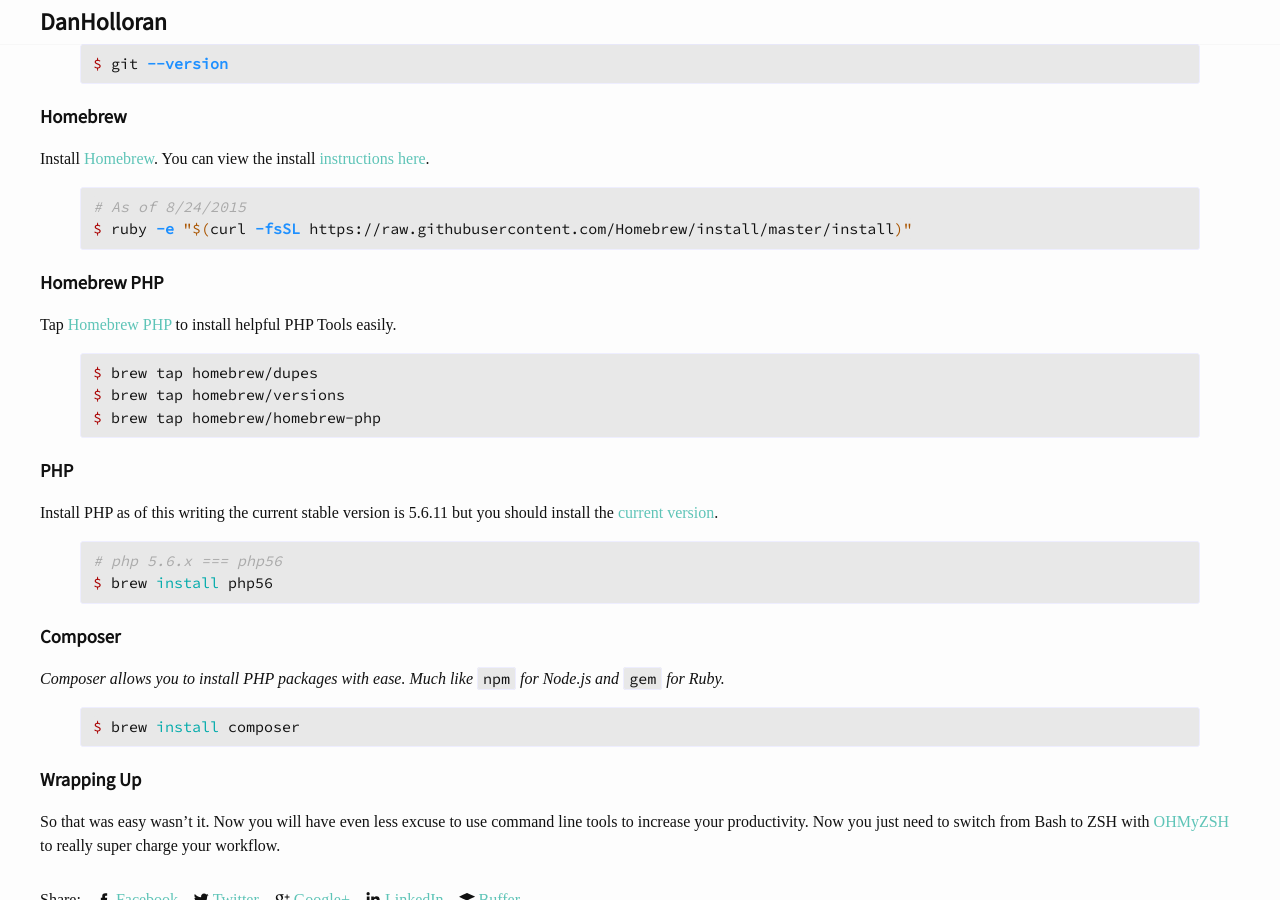
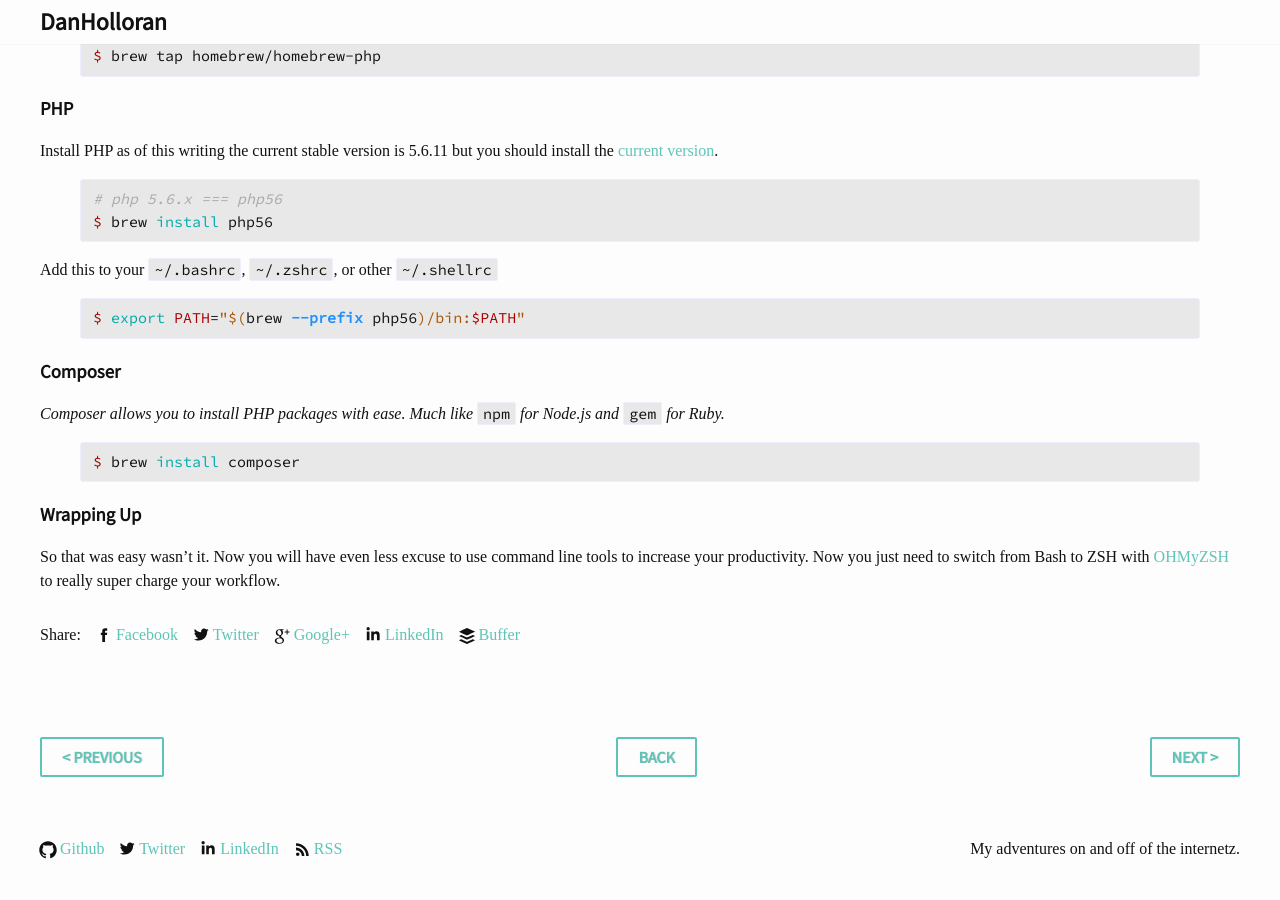
Before and after one commit to DHolloran/danholloran-com, a Jekyll site: the page built from _posts/2015/2015-08-26-base-environment-setup.markdown, in a window 1280 px wide and 900 px high, scrolled down 1533 px. Built offline with Jekyll 4.4.1, drawn with Linux system fonts in a browser that asks for light colours; some web fonts are replaced; comment, search, counter and statistics services are not loaded.

Commit message:
Adds php to $PATH example

```diff
--- a/_posts/2015/2015-08-26-base-environment-setup.markdown
+++ b/_posts/2015/2015-08-26-base-environment-setup.markdown
@@ -3,7 +3,7 @@
 title: Base Environment Setup
 date: "2015-08-26 20:52"
 image:
-  featured: 'photo-1433354359170-23a4ae7338c6.jpg'
+featured: 'photo-1433354359170-23a4ae7338c6.jpg'
 ---
 
 I have a few posts in mind that require a few of the same steps so I figured I would catalog them here. These should be things every developer regardless of wether you are more of a front end or backend developer. They are extremely easy to get setup now more than ever. There was once a point where I have to fight and wrangle some of these tools I'm looking at you PHP. The upside to having these few base things installed is adding tools like [Bower](http://bower.io/) front end package management, [Grunt](http://gruntjs.com/)/[Gulp](http://gulpjs.com/)/[Broccoli](http://broccolijs.com/) for task running and [Sass](http://sass-lang.com/) for making CSS more fun. So here we go lets install all the things!!!
@@ -78,6 +78,11 @@
 $ brew install php56
 {% endhighlight %}
 
+Add this to your `~/.bashrc`, `~/.zshrc`, or other `~/.shellrc`
+{% highlight bash %}
+$ export PATH="$(brew --prefix php56)/bin:$PATH"
+{% endhighlight %}
+
 ### Composer
 
 *Composer allows you to install PHP packages with ease. Much like `npm` for Node.js and `gem` for Ruby.*
```
